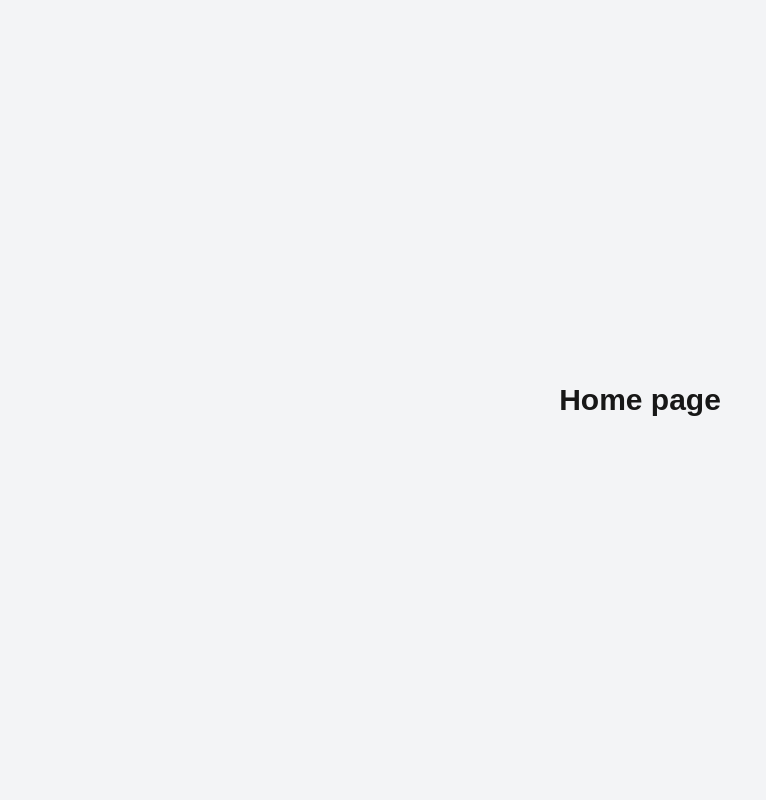
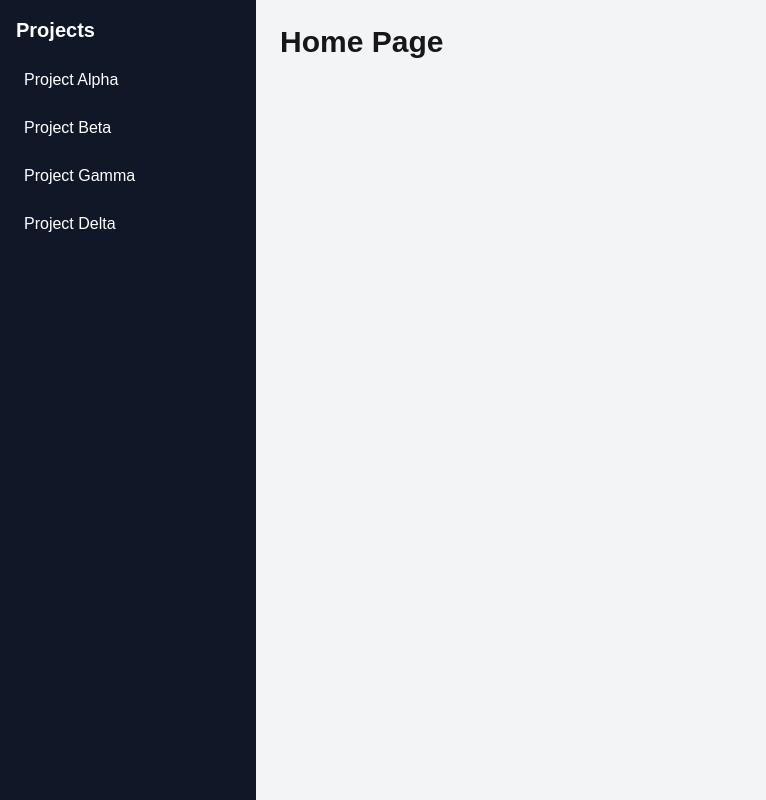
Before and after one commit to Sagynbekov/todo-frontend-jira, a Next.js app: page /home in a window 1280 px wide. Shown: the whole page, without its empty margins (0-766 px from the left). Built offline with nearby package versions, Linux system fonts and the light colour scheme.

Commit message:
updated home page

```diff
--- a/src/app/home/page.tsx
+++ b/src/app/home/page.tsx
@@ -1,8 +1,35 @@
 // src/app/home/page.tsx
 export default function HomePage() {
-    return (
-      <div className="flex items-center justify-center h-screen bg-gray-100">
-        <h1 className="text-3xl font-bold">Home page</h1>
-      </div>
-    );
-  }
+  // Example list of projects (replace or fetch from your backend as needed)
+  const projects = [
+    "Project Alpha",
+    "Project Beta",
+    "Project Gamma",
+    "Project Delta",
+  ];
+
+  return (
+    <div className="flex h-screen">
+      {/* Sidebar */}
+      <aside className="w-64 bg-gray-900 text-white p-4">
+        <h2 className="text-xl font-bold mb-4">Projects</h2>
+        <ul>
+          {projects.map((project, index) => (
+            <li
+              key={index}
+              className="mb-2 p-2 rounded hover:bg-gray-700 cursor-pointer"
+            >
+              {project}
+            </li>
+          ))}
+        </ul>
+      </aside>
+
+      {/* Main Content */}
+      <main className="flex-1 p-6 bg-gray-100">
+        <h1 className="text-3xl font-bold">Home Page</h1>
+        {/* You can add further content here */}
+      </main>
+    </div>
+  );
+}
```
